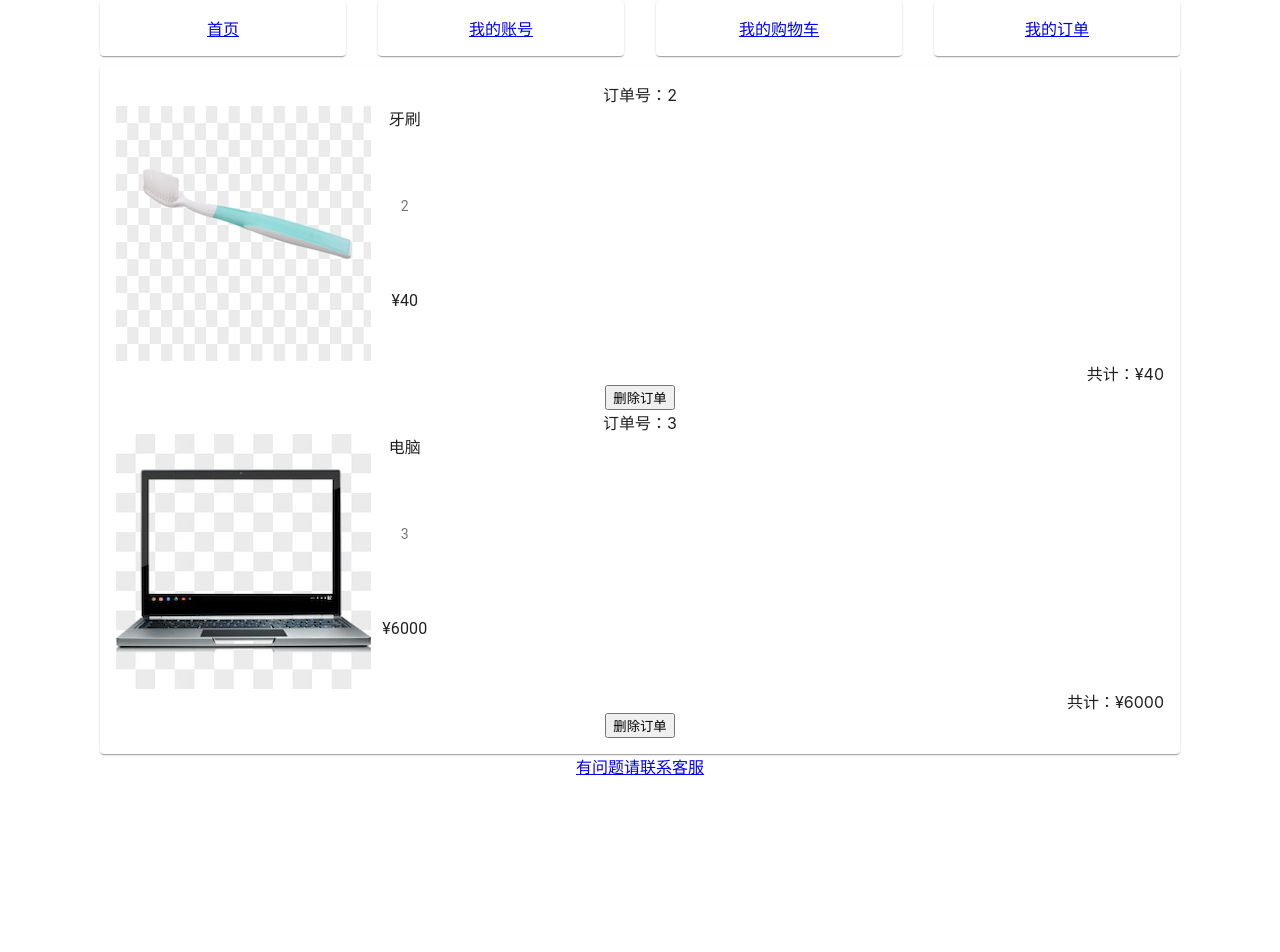
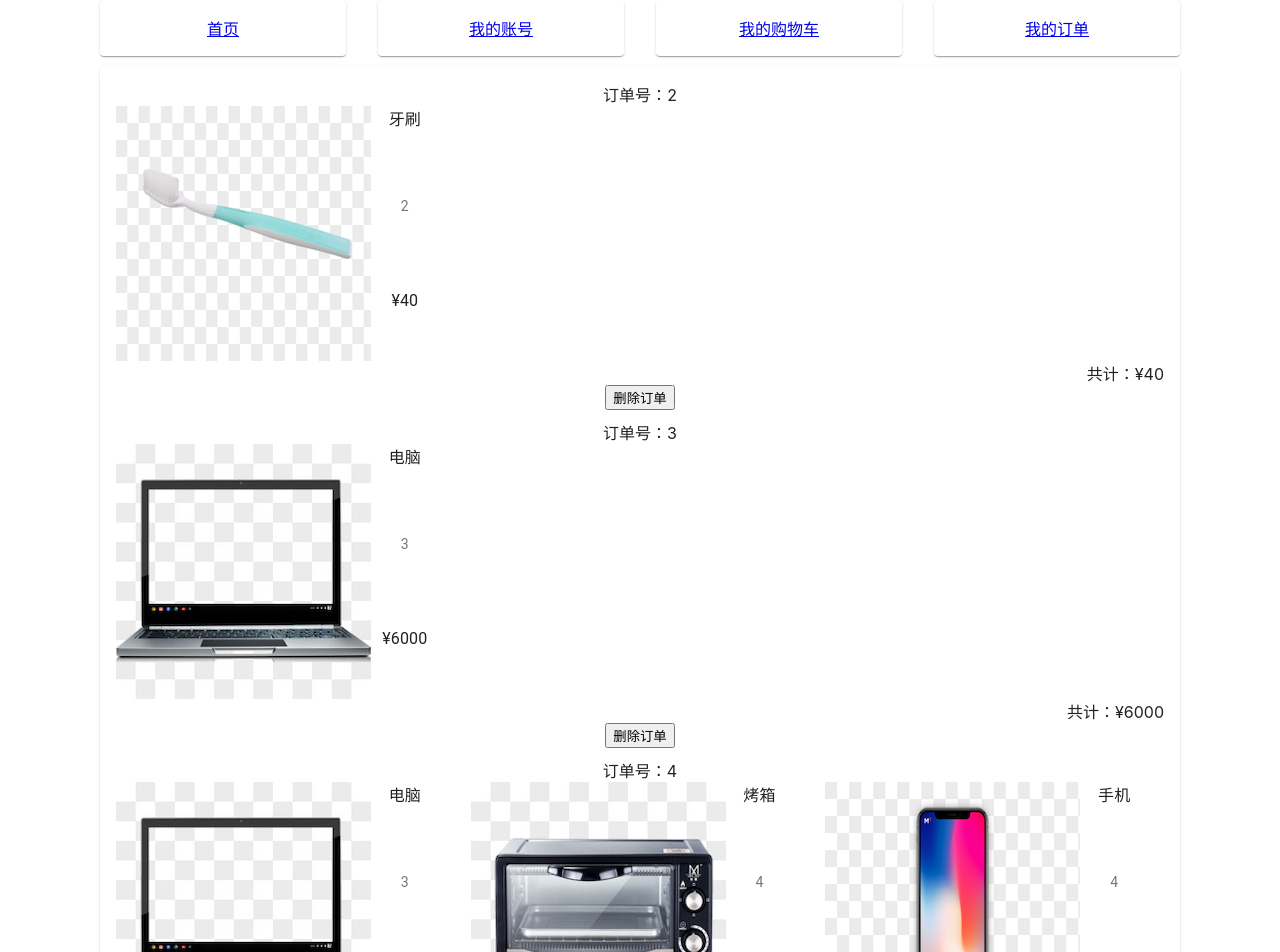
Before and after one commit to HQX01/ts-shopping, a React (Create React App) app: page /orderPage in a window 1280 px wide. Shown: the top 952 px of the page. Before the commit the page ends 800 px from the top, so only its background shows below. Built offline with nearby package versions, Linux system fonts and the light colour scheme; data requests are answered from the project's data file.

Commit message:
chore: fix style

```diff
--- a/json-server/shoppingcart.json
+++ b/json-server/shoppingcart.json
@@ -114,6 +114,114 @@
       ],
       "totalPrice": 6000,
       "id": 3
+    },
+    {
+      "orderList": [
+        {
+          "product": {
+            "img": "diannao",
+            "name": "电脑",
+            "price": 2000,
+            "description": "aaaaaaa",
+            "id": "P111111"
+          },
+          "count": 3,
+          "productPrice": 6000,
+          "id": 2
+        },
+        {
+          "product": {
+            "img": "kaoxiang",
+            "name": "烤箱",
+            "price": 2290,
+            "description": "kkkkk",
+            "id": "P122323"
+          },
+          "count": 4,
+          "productPrice": 9160,
+          "id": 3
+        },
+        {
+          "product": {
+            "img": "shouji",
+            "name": "手机",
+            "price": 999,
+            "description": "打算发的",
+            "id": "P128122"
+          },
+          "count": 4,
+          "productPrice": 3996,
+          "id": 4
+        },
+        {
+          "product": {
+            "img": "guo",
+            "name": "锅",
+            "price": 20100,
+            "description": "ddadafda",
+            "id": "P111211"
+          },
+          "count": 3,
+          "productPrice": 60300,
+          "id": 5
+        },
+        {
+          "product": {
+            "img": "bingxiang",
+            "name": "冰箱",
+            "price": 22190,
+            "description": "asdfg",
+            "id": "P172323"
+          },
+          "count": 3,
+          "productPrice": 66570,
+          "id": 6
+        },
+        {
+          "product": {
+            "img": "yashua",
+            "name": "牙刷",
+            "price": 20,
+            "description": "很好用",
+            "id": "P123456"
+          },
+          "count": 3,
+          "productPrice": 60,
+          "id": 7
+        }
+      ],
+      "totalPrice": 146086,
+      "id": 4
+    },
+    {
+      "orderList": [
+        {
+          "product": {
+            "img": "diannao",
+            "name": "电脑",
+            "price": 2000,
+            "description": "aaaaaaa",
+            "id": "P111111"
+          },
+          "count": 1,
+          "productPrice": 2000,
+          "id": 2
+        },
+        {
+          "product": {
+            "img": "yashua",
+            "name": "牙刷",
+            "price": 20,
+            "description": "很好用",
+            "id": "P123456"
+          },
+          "count": 1,
+          "productPrice": 20,
+          "id": 3
+        }
+      ],
+      "totalPrice": 2020,
+      "id": 5
     }
   ]
 }
--- a/src/component/orderPage/index.tsx
+++ b/src/component/orderPage/index.tsx
@@ -58,7 +58,7 @@ function OrderPage() {
                                 // @ts-ignore
                                 orderProduct.map((item, index) => {
                                     return (
-                                        <div key={index}>
+                                        <div key={index} style={{marginBottom: 10}}>
                                             {/*@ts-ignore*/}
                                             <Grid>订单号：{item.id}</Grid>
                                             <Grid container item spacing={2}>
--- a/src/component/shoppingCartPage/index.tsx
+++ b/src/component/shoppingCartPage/index.tsx
@@ -102,7 +102,7 @@ function ShoppingCartPage() {
                             {
                                 shoppingProduct.map((item, index) => {
                                     return (
-                                        <Grid container key={index}>
+                                        <Grid container key={index} style={{marginBottom: 5}}>
                                             <Grid item>
                                                 <ButtonBase className={classes.image}>
                                                     {/*@ts-ignore*/}
```
